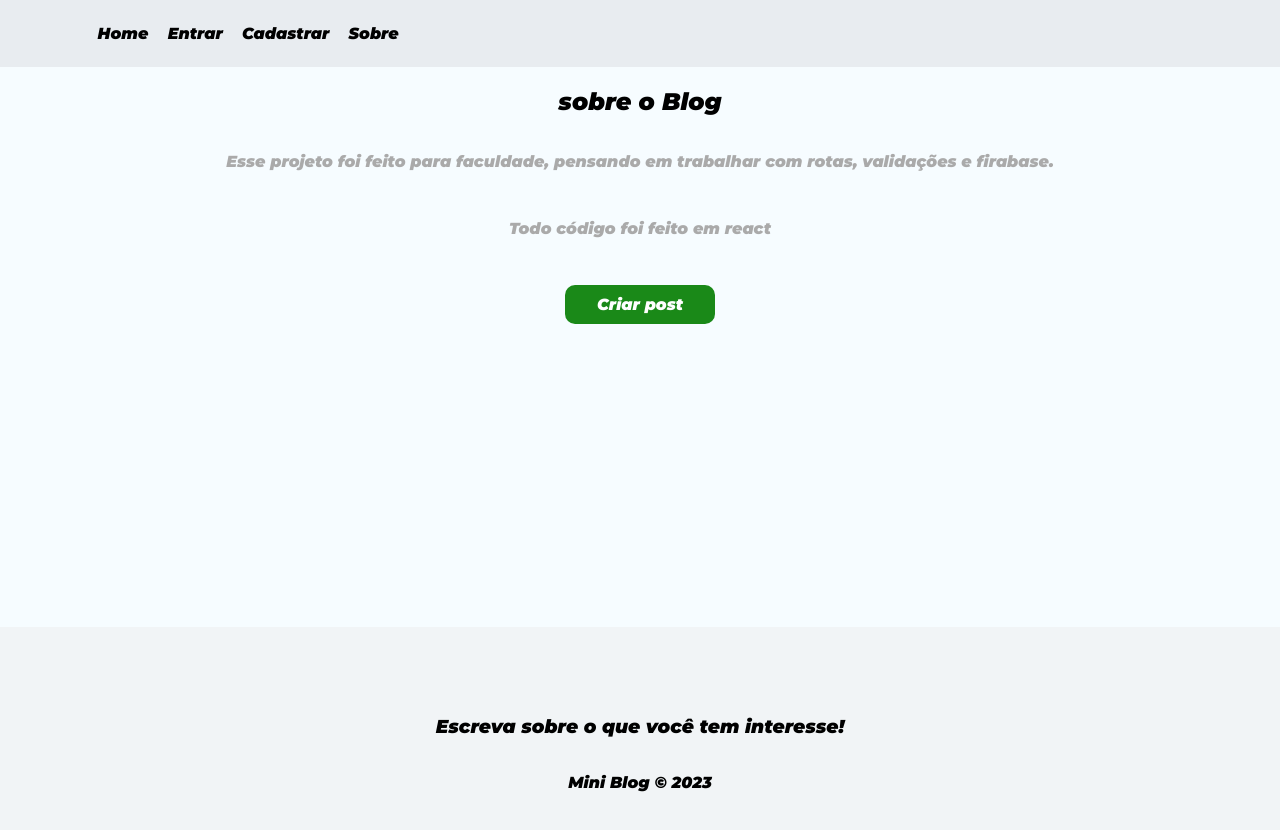
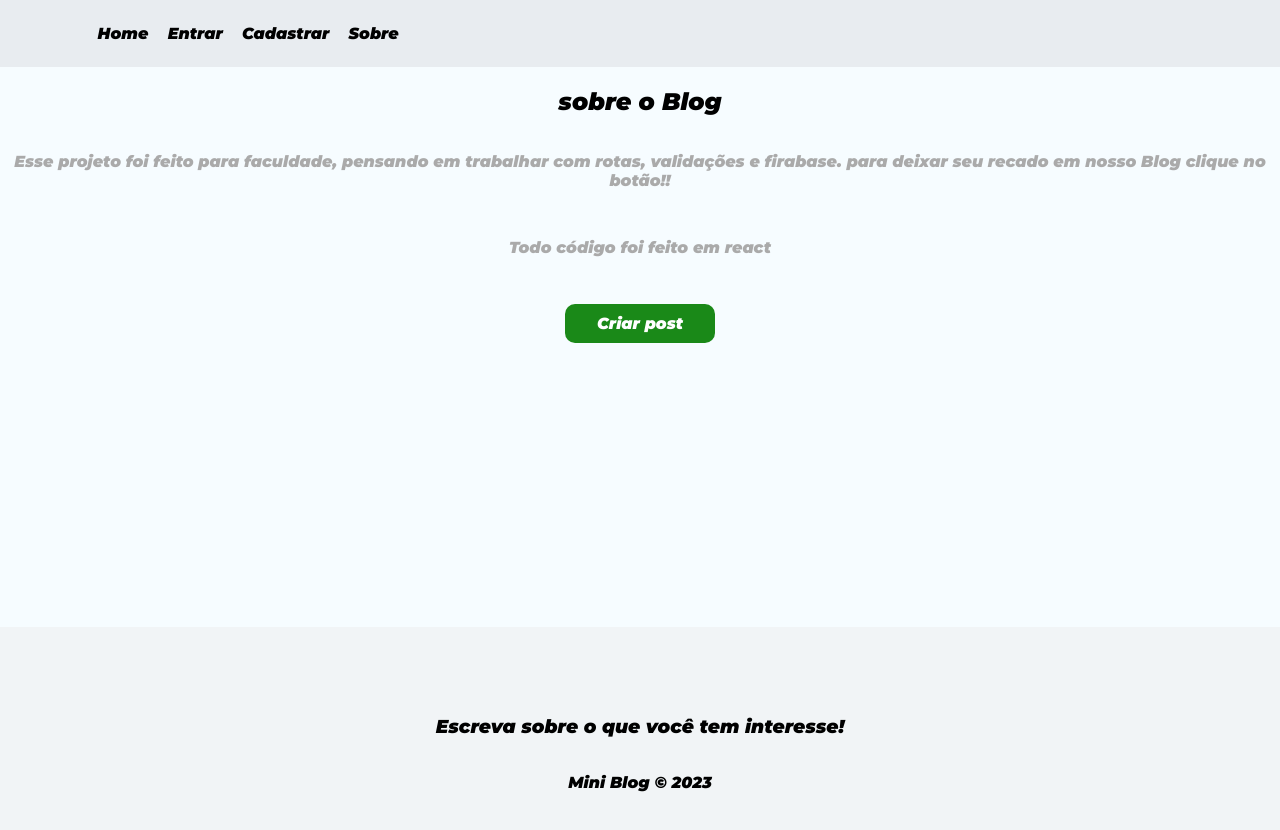
Before and after one commit to Yagoaguiar/Blog-Vite, a React (Vite) app: page /about in a window 1280 px wide. Shown: the top 830 px of the page. Built offline with nearby package versions, Linux system fonts and the light colour scheme; no server answers.

Commit message:
atualização página Sobre#97

```diff
--- a/src/pages/About.jsx
+++ b/src/pages/About.jsx
@@ -9,7 +9,7 @@ const About = () => {
       </h2>
       <p>
         Esse projeto foi feito para faculdade, pensando em trabalhar com rotas,
-        validações e firabase.
+        validações e firabase. para deixar seu recado em nosso Blog clique no botão!!
       </p>
       <p>Todo código foi feito em react </p>
       <Link to="/posts/create" className="btn">
```
